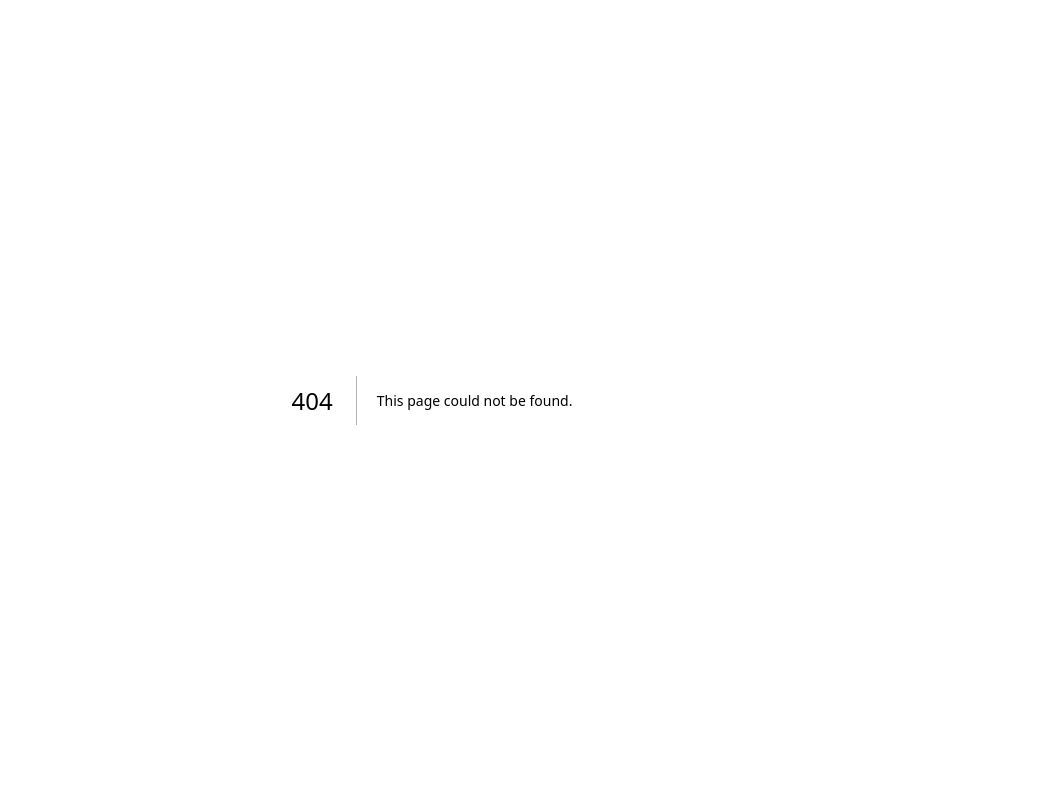
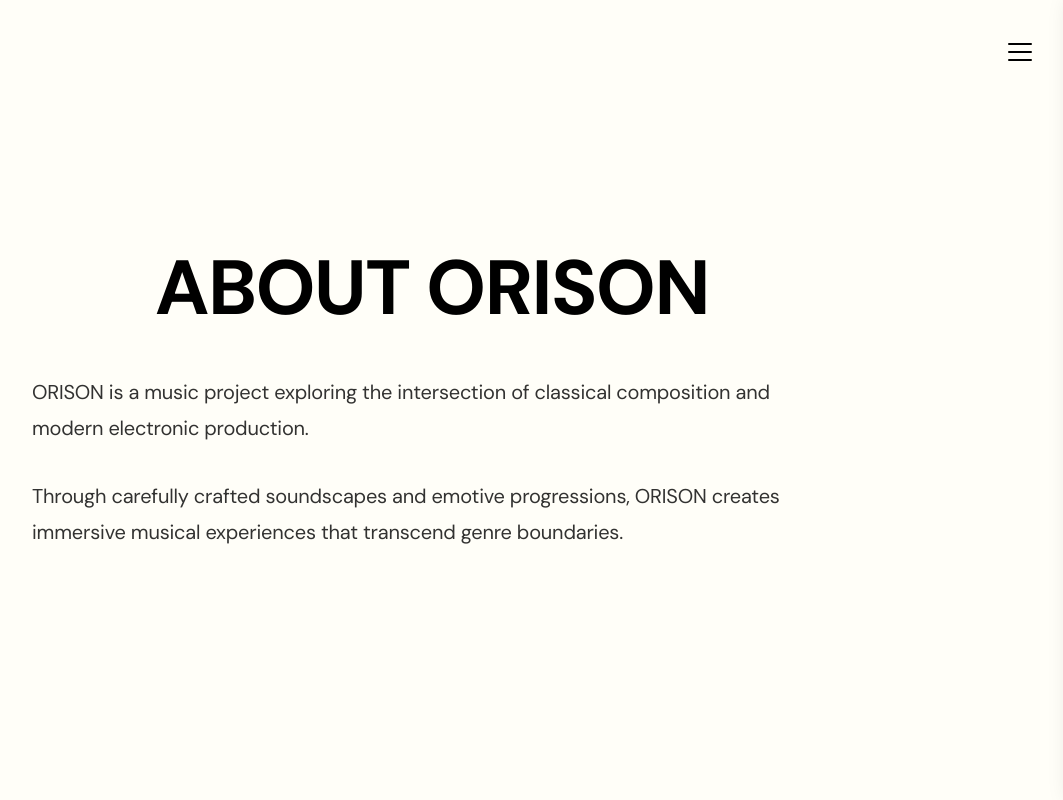
Before and after one commit to czearing/orison-website, a Next.js app: page /about in a window 1280 px wide. Before the commit this address had no page. Shown: the whole page, without its empty margins (208-1271 px from the left). Built offline with nearby package versions, Linux system fonts and the light colour scheme.

Commit message:
Adding sidebar

```diff
--- /dev/null
+++ b/app/about/page.module.css
@@ -0,0 +1,47 @@
+.main {
+  position: relative;
+  min-height: 100vh;
+  width: 100%;
+  display: flex;
+  align-items: center;
+  justify-content: center;
+  padding: 4rem 2rem;
+  background-color: #FFFEF8;
+}
+
+.container {
+  max-width: 800px;
+  width: 100%;
+}
+
+.heading {
+  color: #000;
+  margin-bottom: 3rem;
+  text-align: center;
+}
+
+.content {
+  display: flex;
+  flex-direction: column;
+  gap: 2rem;
+}
+
+.text {
+  color: #000;
+  opacity: 0.8;
+  line-height: 1.8;
+}
+
+@media (max-width: 768px) {
+  .main {
+    padding: 3rem 1.5rem;
+  }
+
+  .heading {
+    margin-bottom: 2rem;
+  }
+
+  .content {
+    gap: 1.5rem;
+  }
+}
--- /dev/null
+++ b/app/about/page.tsx
@@ -0,0 +1,24 @@
+import { Heading, Body } from "@/components/common/Typography";
+import styles from "./page.module.css";
+
+export default function AboutPage() {
+  return (
+    <>
+      <main className={styles.main}>
+        <div className={styles.container}>
+          <Heading className={styles.heading}>About ORISON</Heading>
+          <div className={styles.content}>
+            <Body size="lg" className={styles.text}>
+              ORISON is a music project exploring the intersection of classical composition
+              and modern electronic production.
+            </Body>
+            <Body size="lg" className={styles.text}>
+              Through carefully crafted soundscapes and emotive progressions, ORISON creates
+              immersive musical experiences that transcend genre boundaries.
+            </Body>
+          </div>
+        </div>
+      </main>
+    </>
+  );
+}
--- a/app/layout.tsx
+++ b/app/layout.tsx
@@ -1,6 +1,7 @@
 import type { Metadata } from "next";
 import { DM_Sans, DM_Serif_Display, JetBrains_Mono } from "next/font/google";
 import { QueryProvider } from "@/components/providers/QueryProvider";
+import { Sidebar } from "@/components/common/Sidebar";
 import { Analytics } from "@vercel/analytics/react";
 import "@/styles/globals.css";
 
@@ -45,6 +46,7 @@ export default function RootLayout({
   return (
     <html lang="en" suppressHydrationWarning>
       <body className={`${dmSans.variable} ${dmSerif.variable} ${jetbrainsMono.variable}`}>
+        <Sidebar />
         <QueryProvider>{children}</QueryProvider>
         <Analytics />
       </body>
--- /dev/null
+++ b/app/shop/page.module.css
@@ -0,0 +1,36 @@
+.main {
+  position: relative;
+  min-height: 100vh;
+  width: 100%;
+  display: flex;
+  align-items: center;
+  justify-content: center;
+  padding: 4rem 2rem;
+  background-color: #FFFEF8;
+}
+
+.container {
+  max-width: 600px;
+  width: 100%;
+  text-align: center;
+}
+
+.heading {
+  color: #000;
+  margin-bottom: 2rem;
+}
+
+.text {
+  color: #000;
+  opacity: 0.7;
+}
+
+@media (max-width: 768px) {
+  .main {
+    padding: 3rem 1.5rem;
+  }
+
+  .heading {
+    margin-bottom: 1.5rem;
+  }
+}
--- /dev/null
+++ b/components/common/Sidebar.module.css
@@ -0,0 +1,143 @@
+.hamburger {
+  position: fixed;
+  top: 2rem;
+  right: 2rem;
+  z-index: 1001;
+  width: 40px;
+  height: 40px;
+  background: transparent;
+  border: none;
+  cursor: pointer;
+  display: flex;
+  flex-direction: column;
+  justify-content: center;
+  align-items: center;
+  gap: 6px;
+  padding: 0;
+  transition: transform 0.3s ease;
+}
+
+.hamburger:hover {
+  transform: scale(1.1);
+}
+
+.line {
+  width: 24px;
+  height: 2px;
+  background: #000;
+  transition: all 0.3s cubic-bezier(0.25, 0.46, 0.45, 0.94), background-color 0.2s ease;
+  border-radius: 2px;
+}
+
+.hamburger.light .line {
+  background: #fff;
+}
+
+.hamburger.open .line:nth-child(1) {
+  transform: translateY(8px) rotate(45deg);
+}
+
+.hamburger.open .line:nth-child(2) {
+  opacity: 0;
+}
+
+.hamburger.open .line:nth-child(3) {
+  transform: translateY(-8px) rotate(-45deg);
+}
+
+.overlay {
+  position: fixed;
+  top: 0;
+  left: 0;
+  right: 0;
+  bottom: 0;
+  background: rgba(0, 0, 0, 0.5);
+  z-index: 999;
+  animation: fadeIn 0.3s ease;
+}
+
+@keyframes fadeIn {
+  from {
+    opacity: 0;
+  }
+  to {
+    opacity: 1;
+  }
+}
+
+.sidebar {
+  position: fixed;
+  top: 0;
+  right: -320px;
+  width: 320px;
+  height: 100vh;
+  background: #FFFEF8;
+  z-index: 1000;
+  transition: right 0.4s cubic-bezier(0.25, 0.46, 0.45, 0.94);
+  box-shadow: -4px 0 20px rgba(0, 0, 0, 0.1);
+}
+
+.sidebar.open {
+  right: 0;
+}
+
+.sidebarContent {
+  padding: 6rem 2rem 2rem;
+  display: flex;
+  flex-direction: column;
+  gap: 2rem;
+}
+
+.link {
+  font-family: var(--font-heading);
+  font-size: 2rem;
+  font-weight: 700;
+  letter-spacing: -0.02em;
+  line-height: 1;
+  text-transform: uppercase;
+  color: #000;
+  text-decoration: none;
+  transition: all 0.3s ease;
+  opacity: 0.9;
+}
+
+.link:hover {
+  opacity: 1;
+  transform: translateX(-4px);
+}
+
+@media (max-width: 768px) {
+  .hamburger {
+    top: 1.5rem;
+    right: 1.5rem;
+  }
+
+  .sidebar {
+    width: 280px;
+    right: -280px;
+  }
+
+  .sidebarContent {
+    padding: 5rem 1.5rem 1.5rem;
+  }
+
+  .link {
+    font-size: 1.75rem;
+  }
+}
+
+@media (max-width: 480px) {
+  .hamburger {
+    top: 1rem;
+    right: 1rem;
+  }
+
+  .sidebar {
+    width: 100%;
+    right: -100%;
+  }
+
+  .link {
+    font-size: 1.5rem;
+  }
+}
--- /dev/null
+++ b/components/common/Sidebar.tsx
@@ -0,0 +1,132 @@
+"use client";
+
+import { useState, useEffect } from "react";
+import Link from "next/link";
+import styles from "./Sidebar.module.css";
+
+export function Sidebar() {
+  const [isOpen, setIsOpen] = useState(false);
+  const [isDark, setIsDark] = useState(false);
+
+  useEffect(() => {
+    let rafId: number;
+
+    const checkBackground = () => {
+      const hamburger = document.querySelector(`.${styles.hamburger}`) as HTMLElement;
+      if (!hamburger) return;
+
+      const rect = hamburger.getBoundingClientRect();
+      const centerX = rect.left + rect.width / 2;
+      const centerY = rect.top + rect.height / 2;
+
+      // Temporarily hide the hamburger to detect what's behind it
+      hamburger.style.pointerEvents = 'none';
+      const element = document.elementFromPoint(centerX, centerY);
+      hamburger.style.pointerEvents = 'auto';
+
+      if (!element) return;
+
+      // Walk up the DOM tree to find an element with a background color
+      let currentElement: HTMLElement | null = element as HTMLElement;
+      let bgColor = '';
+
+      while (currentElement && currentElement !== document.body) {
+        const computedStyle = window.getComputedStyle(currentElement);
+        const bg = computedStyle.backgroundColor;
+
+        // Check if background is not transparent
+        if (bg && bg !== 'rgba(0, 0, 0, 0)' && bg !== 'transparent') {
+          bgColor = bg;
+          break;
+        }
+        currentElement = currentElement.parentElement;
+      }
+
+      // If no background found, check body and html
+      if (!bgColor) {
+        const bodyStyle = window.getComputedStyle(document.body);
+        bgColor = bodyStyle.backgroundColor;
+
+        if (!bgColor || bgColor === 'rgba(0, 0, 0, 0)' || bgColor === 'transparent') {
+          const htmlStyle = window.getComputedStyle(document.documentElement);
+          bgColor = htmlStyle.backgroundColor;
+        }
+      }
+
+      // Parse rgba/rgb values
+      const match = bgColor.match(/rgba?\((\d+),\s*(\d+),\s*(\d+)(?:,\s*[\d.]+)?\)/);
+      if (match) {
+        const r = parseInt(match[1]);
+        const g = parseInt(match[2]);
+        const b = parseInt(match[3]);
+
+        // Calculate brightness (perceived luminance)
+        const brightness = (r * 299 + g * 587 + b * 114) / 1000;
+
+        // If brightness is low, use white color
+        setIsDark(brightness < 128);
+      }
+    };
+
+    const handleScroll = () => {
+      if (rafId) cancelAnimationFrame(rafId);
+      rafId = requestAnimationFrame(checkBackground);
+    };
+
+    // Check immediately and after DOM loads
+    checkBackground();
+    const timer = setTimeout(checkBackground, 100);
+
+    // Use both scroll and scrollend for better responsiveness
+    window.addEventListener("scroll", handleScroll, { passive: true });
+    window.addEventListener("scrollend", checkBackground, { passive: true } as any);
+    window.addEventListener("resize", checkBackground);
+
+    return () => {
+      clearTimeout(timer);
+      if (rafId) cancelAnimationFrame(rafId);
+      window.removeEventListener("scroll", handleScroll);
+      window.removeEventListener("scrollend", checkBackground);
+      window.removeEventListener("resize", checkBackground);
+    };
+  }, []);
+
+  const toggleSidebar = () => {
+    setIsOpen(!isOpen);
+  };
+
+  return (
+    <>
+      {/* Hamburger Button */}
+      <button
+        className={`${styles.hamburger} ${isOpen ? styles.open : ""} ${isDark ? styles.light : ""}`}
+        onClick={toggleSidebar}
+        aria-label="Toggle menu"
+      >
+        <span className={styles.line}></span>
+        <span className={styles.line}></span>
+        <span className={styles.line}></span>
+      </button>
+
+      {/* Overlay */}
+      {isOpen && (
+        <div className={styles.overlay} onClick={toggleSidebar} />
+      )}
+
+      {/* Sidebar */}
+      <nav className={`${styles.sidebar} ${isOpen ? styles.open : ""}`}>
+        <div className={styles.sidebarContent}>
+          <Link href="/" className={styles.link} onClick={toggleSidebar}>
+            Home
+          </Link>
+          <Link href="/about" className={styles.link} onClick={toggleSidebar}>
+            About
+          </Link>
+          <Link href="/shop" className={styles.link} onClick={toggleSidebar}>
+            Shop
+          </Link>
+        </div>
+      </nav>
+    </>
+  );
+}
```
Also changed, not shown: app/shop/page.tsx (added, +17 -0 lines), public/icons/favicon.svg.
